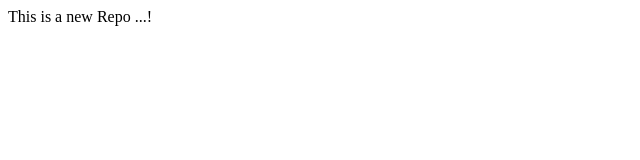
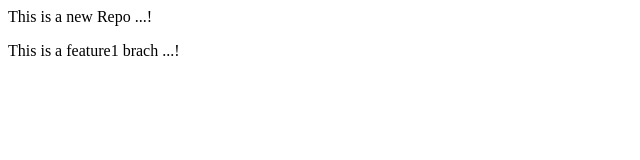
Before and after one commit to bharatshinde7054-eng/newrepo, a plain HTML site: page index.html in a window 1280 px wide. Shown: the whole page, without its empty margins (0-640 px from the left). Drawn offline with Linux system fonts and the light colour scheme.

Commit message:
Add new feature1

```diff
--- a/index.html
+++ b/index.html
@@ -1,3 +1,6 @@
 <p>
     This is a new Repo ...!
 </p>
+<p>
+    This is a feature1 brach ...!
+</p>
```
